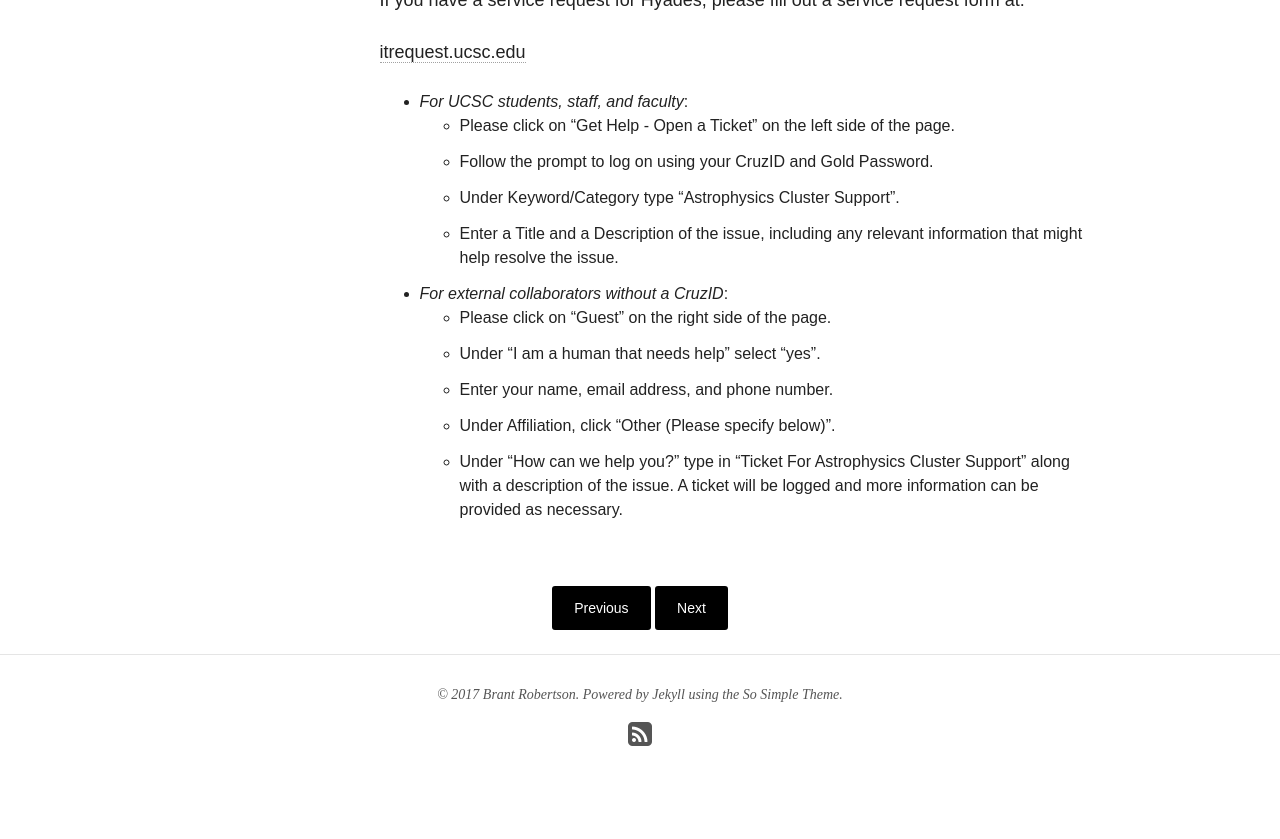
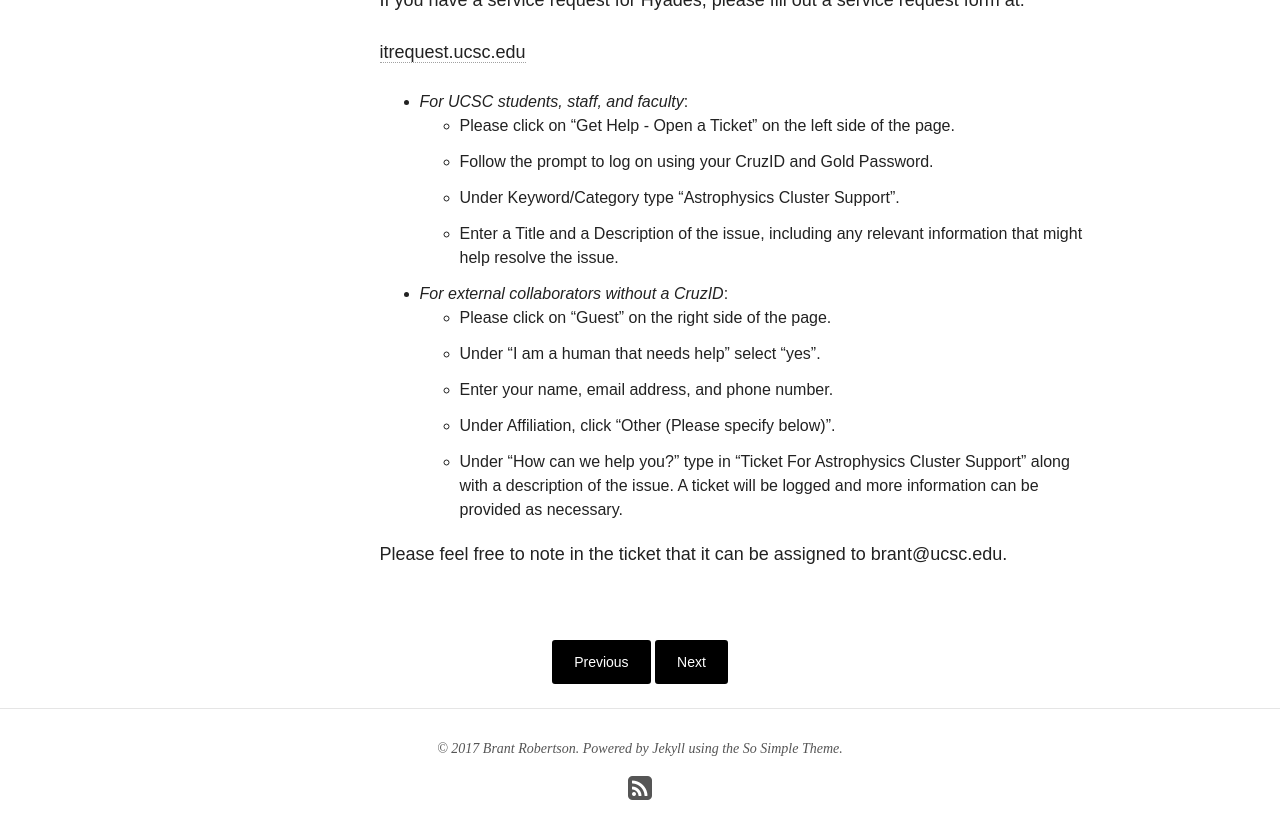
Before and after one commit to brantr/brantr.github.io, a Jekyll site: the page built from _posts/blog/2017-07-26-hyades-service-requests.md, in a window 1280 px wide and 900 px high, scrolled down 882 px. Shown: the top 839 px of the window. Built offline with Jekyll 4.4.1, drawn with Linux system fonts in a browser that asks for light colours; nearby versions of some CDN libraries.

Commit message:
Minor note on hyades service

```diff
--- a/_posts/blog/2017-07-26-hyades-service-requests.md
+++ b/_posts/blog/2017-07-26-hyades-service-requests.md
@@ -28,3 +28,5 @@ If you have a service request for Hyades, please fill out a service request form
 	- Enter your name, email address, and phone number.
 	- Under Affiliation, click "Other (Please specify below)".
 	- Under "How can we help you?" type in "Ticket For Astrophysics Cluster Support" along with a description of the issue. A ticket will be logged and more information can be provided as necessary.
+
+Please feel free to note in the ticket that it can be assigned to brant@ucsc.edu.
```
